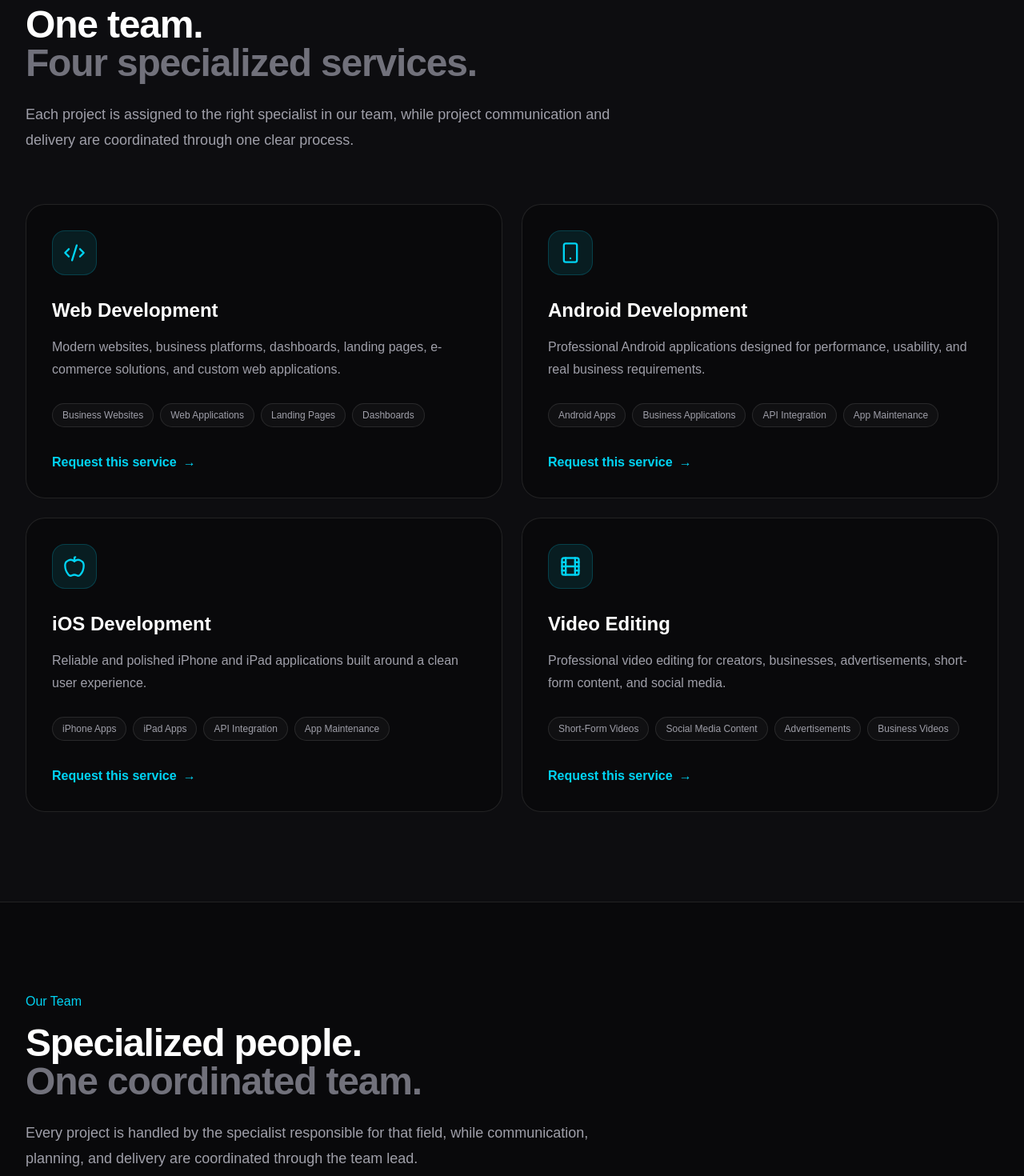
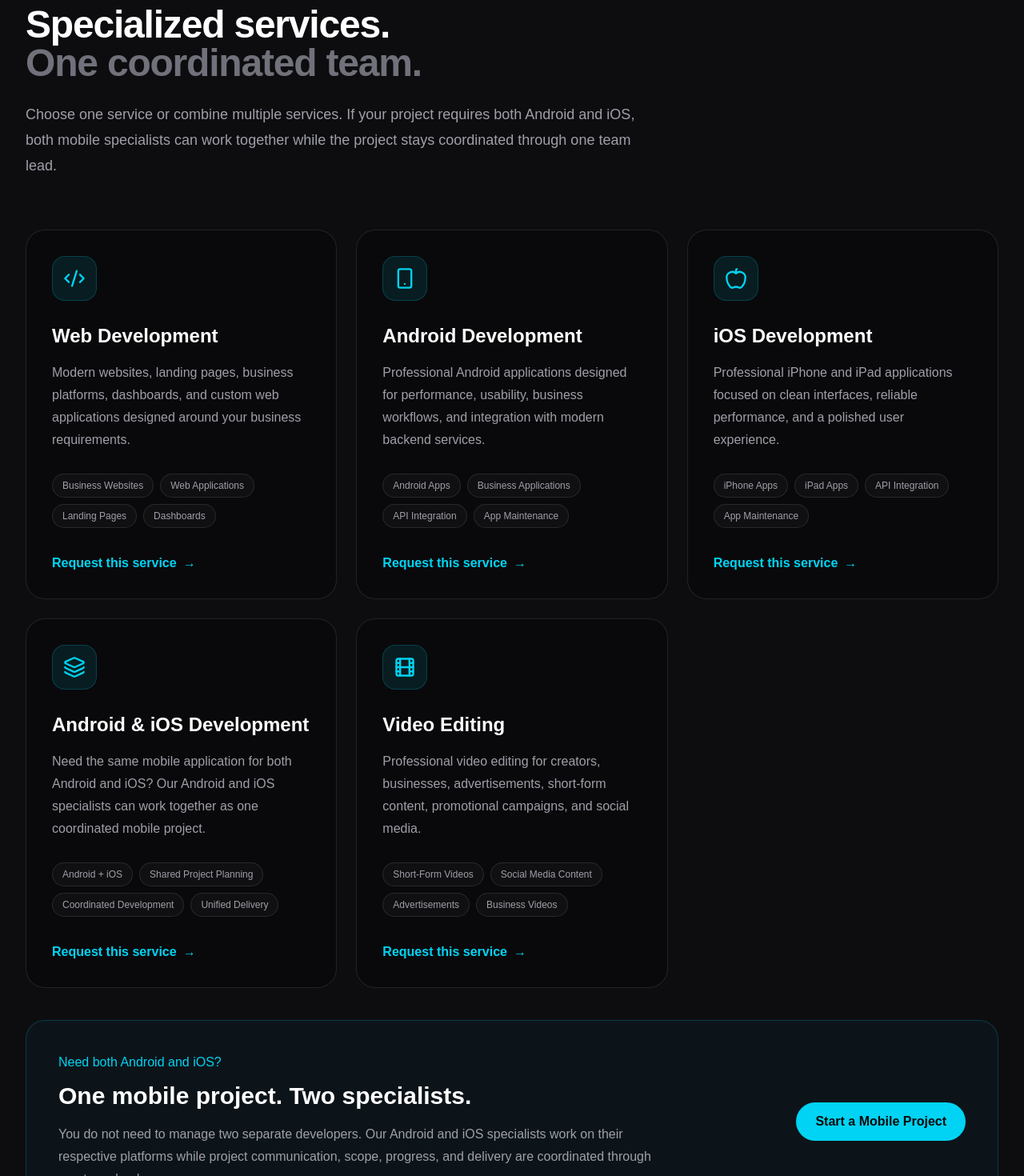
Before and after one commit to Wazirafzali/portfolio-v1, a Next.js app: page / in a window 1280 px wide. Shown: the part 1840-3310 px from the top of the page at 80% size. Built offline with nearby package versions, Linux system fonts and the light colour scheme.

Commit message:
Add combined Android and iOS project service

```diff
--- a/app/layout.tsx
+++ b/app/layout.tsx
@@ -2,7 +2,7 @@ import type { Metadata } from "next";
 import { Analytics } from "@vercel/analytics/next";
 import { SpeedInsights } from "@vercel/speed-insights/next";
 import "./globals.css";
-import { Analytics } from "@vercel/analytics/next";
+
 
 
 
--- a/components/Contact.tsx
+++ b/components/Contact.tsx
@@ -29,11 +29,9 @@ export default function Contact() {
     try {
       const response = await fetch("/api/contact", {
         method: "POST",
-
         headers: {
           "Content-Type": "application/json",
         },
-
         body: JSON.stringify(data),
       });
 
@@ -46,7 +44,6 @@ export default function Contact() {
       }
 
       setStatus("success");
-
       setStatusMessage(
         "Your project request was sent successfully. We will review it and contact you soon."
       );
@@ -86,9 +83,10 @@ export default function Contact() {
             </h2>
 
             <p className="mt-6 max-w-xl text-lg leading-8 text-zinc-400">
-              Share your project requirements and I will review them
-              as the team lead, coordinate with the right specialist,
-              and contact you about the next steps.
+              Whether you need a website, Android app, iOS app,
+              both Android and iOS, or professional video editing,
+              send us your requirements and we will coordinate the
+              right specialist or specialists for your project.
             </p>
 
             <div className="mt-12 space-y-6">
@@ -103,8 +101,7 @@ export default function Contact() {
                   </h3>
 
                   <p className="mt-1 text-sm leading-6 text-zinc-500">
-                    Tell us what service you need and describe your
-                    project.
+                    Choose the service you need and describe your project.
                   </p>
                 </div>
               </div>
@@ -116,12 +113,12 @@ export default function Contact() {
 
                 <div>
                   <h3 className="font-semibold">
-                    We review the project
+                    We assign the right specialists
                   </h3>
 
                   <p className="mt-1 text-sm leading-6 text-zinc-500">
-                    I review your requirements and coordinate with the
-                    specialist responsible for your project.
+                    If your project requires Android and iOS, both mobile
+                    specialists work together while I coordinate the project.
                   </p>
                 </div>
               </div>
@@ -137,8 +134,8 @@ export default function Contact() {
                   </h3>
 
                   <p className="mt-1 text-sm leading-6 text-zinc-500">
-                    Before work starts, we confirm the scope, timeline,
-                    price, and expected deliverables.
+                    Before work starts, we confirm scope, timeline,
+                    price, responsibilities, and expected delivery.
                   </p>
                 </div>
               </div>
@@ -223,6 +220,10 @@ export default function Contact() {
                     iOS Development
                   </option>
 
+                  <option value="Mobile App - Android & iOS">
+                    Mobile App - Android & iOS
+                  </option>
+
                   <option value="Video Editing">
                     Video Editing
                   </option>
@@ -237,7 +238,7 @@ export default function Contact() {
                 </select>
               </div>
 
-              {/* Budget - Optional */}
+              {/* Budget */}
               <div>
                 <label
                   htmlFor="budget"
@@ -331,7 +332,7 @@ export default function Contact() {
                 </select>
               </div>
 
-              {/* Project Details */}
+              {/* Details */}
               <div>
                 <label
                   htmlFor="message"
@@ -346,7 +347,7 @@ export default function Contact() {
                   required
                   rows={7}
                   maxLength={5000}
-                  placeholder="Tell us what you want to build, the main features you need, and any important details..."
+                  placeholder="Tell us what you want to build, which platforms you need, important features, and any other requirements..."
                   className="w-full resize-none rounded-xl border border-white/10 bg-zinc-900 px-4 py-3.5 text-white outline-none transition placeholder:text-zinc-600 focus:border-cyan-400"
                 />
               </div>
@@ -362,14 +363,12 @@ export default function Contact() {
                   : "Submit Project Request →"}
               </button>
 
-              {/* Success */}
               {status === "success" && (
                 <div className="rounded-xl border border-green-400/20 bg-green-400/10 px-4 py-3 text-sm leading-6 text-green-400">
                   ✓ {statusMessage}
                 </div>
               )}
 
-              {/* Error */}
               {status === "error" && (
                 <div className="rounded-xl border border-red-400/20 bg-red-400/10 px-4 py-3 text-sm leading-6 text-red-400">
                   ✕ {statusMessage}
--- a/components/Services.tsx
+++ b/components/Services.tsx
@@ -3,13 +3,14 @@ import {
   Smartphone,
   Apple,
   Film,
+  Layers3,
 } from "lucide-react";
 
 const services = [
   {
     title: "Web Development",
     description:
-      "Modern websites, business platforms, dashboards, landing pages, e-commerce solutions, and custom web applications.",
+      "Modern websites, landing pages, business platforms, dashboards, and custom web applications designed around your business requirements.",
     icon: Code2,
     features: [
       "Business Websites",
@@ -18,10 +19,11 @@ const services = [
       "Dashboards",
     ],
   },
+
   {
     title: "Android Development",
     description:
-      "Professional Android applications designed for performance, usability, and real business requirements.",
+      "Professional Android applications designed for performance, usability, business workflows, and integration with modern backend services.",
     icon: Smartphone,
     features: [
       "Android Apps",
@@ -30,10 +32,11 @@ const services = [
       "App Maintenance",
     ],
   },
+
   {
     title: "iOS Development",
     description:
-      "Reliable and polished iPhone and iPad applications built around a clean user experience.",
+      "Professional iPhone and iPad applications focused on clean interfaces, reliable performance, and a polished user experience.",
     icon: Apple,
     features: [
       "iPhone Apps",
@@ -42,10 +45,24 @@ const services = [
       "App Maintenance",
     ],
   },
+
+  {
+    title: "Android & iOS Development",
+    description:
+      "Need the same mobile application for both Android and iOS? Our Android and iOS specialists can work together as one coordinated mobile project.",
+    icon: Layers3,
+    features: [
+      "Android + iOS",
+      "Shared Project Planning",
+      "Coordinated Development",
+      "Unified Delivery",
+    ],
+  },
+
   {
     title: "Video Editing",
     description:
-      "Professional video editing for creators, businesses, advertisements, short-form content, and social media.",
+      "Professional video editing for creators, businesses, advertisements, short-form content, promotional campaigns, and social media.",
     icon: Film,
     features: [
       "Short-Form Videos",
@@ -63,35 +80,34 @@ export default function Services() {
       className="border-t border-white/10 bg-zinc-900/30 py-28"
     >
       <div className="mx-auto max-w-7xl px-6 lg:px-8">
-        {/* Heading */}
         <div className="max-w-3xl">
           <p className="mb-4 font-medium text-cyan-400">
             Our Services
           </p>
 
           <h2 className="text-4xl font-bold tracking-tight sm:text-5xl">
-            One team.
+            Specialized services.
             <span className="block text-zinc-500">
-              Four specialized services.
+              One coordinated team.
             </span>
           </h2>
 
           <p className="mt-6 text-lg leading-8 text-zinc-400">
-            Each project is assigned to the right specialist in our team,
-            while project communication and delivery are coordinated through
-            one clear process.
+            Choose one service or combine multiple services.
+            If your project requires both Android and iOS,
+            both mobile specialists can work together while
+            the project stays coordinated through one team lead.
           </p>
         </div>
 
-        {/* Cards */}
-        <div className="mt-16 grid gap-6 md:grid-cols-2">
+        <div className="mt-16 grid gap-6 md:grid-cols-2 xl:grid-cols-3">
           {services.map((service) => {
             const Icon = service.icon;
 
             return (
               <article
                 key={service.title}
-                className="group rounded-3xl border border-white/10 bg-zinc-950 p-8 transition duration-300 hover:-translate-y-1 hover:border-cyan-400/30 hover:shadow-2xl hover:shadow-cyan-950/20"
+                className="group flex flex-col rounded-3xl border border-white/10 bg-zinc-950 p-8 transition duration-300 hover:-translate-y-1 hover:border-cyan-400/30 hover:shadow-2xl hover:shadow-cyan-950/20"
               >
                 <div className="flex h-14 w-14 items-center justify-center rounded-2xl border border-cyan-400/20 bg-cyan-400/10">
                   <Icon className="h-7 w-7 text-cyan-400" />
@@ -101,7 +117,7 @@ export default function Services() {
                   {service.title}
                 </h3>
 
-                <p className="mt-4 leading-7 text-zinc-400">
+                <p className="mt-4 flex-1 leading-7 text-zinc-400">
                   {service.description}
                 </p>
 
@@ -127,6 +143,35 @@ export default function Services() {
             );
           })}
         </div>
+
+        {/* Combined Mobile Project */}
+        <div className="mt-10 rounded-3xl border border-cyan-400/20 bg-cyan-400/[0.04] p-8 sm:p-10">
+          <div className="grid gap-8 lg:grid-cols-[1fr_auto] lg:items-center">
+            <div>
+              <p className="font-medium text-cyan-400">
+                Need both Android and iOS?
+              </p>
+
+              <h3 className="mt-3 text-2xl font-bold sm:text-3xl">
+                One mobile project. Two specialists.
+              </h3>
+
+              <p className="mt-4 max-w-3xl leading-7 text-zinc-400">
+                You do not need to manage two separate developers.
+                Our Android and iOS specialists work on their respective
+                platforms while project communication, scope, progress,
+                and delivery are coordinated through one team lead.
+              </p>
+            </div>
+
+            <a
+              href="#contact"
+              className="w-fit rounded-full bg-cyan-400 px-6 py-3 font-bold text-zinc-950 transition hover:bg-cyan-300"
+            >
+              Start a Mobile Project
+            </a>
+          </div>
+        </div>
       </div>
     </section>
   );
```
